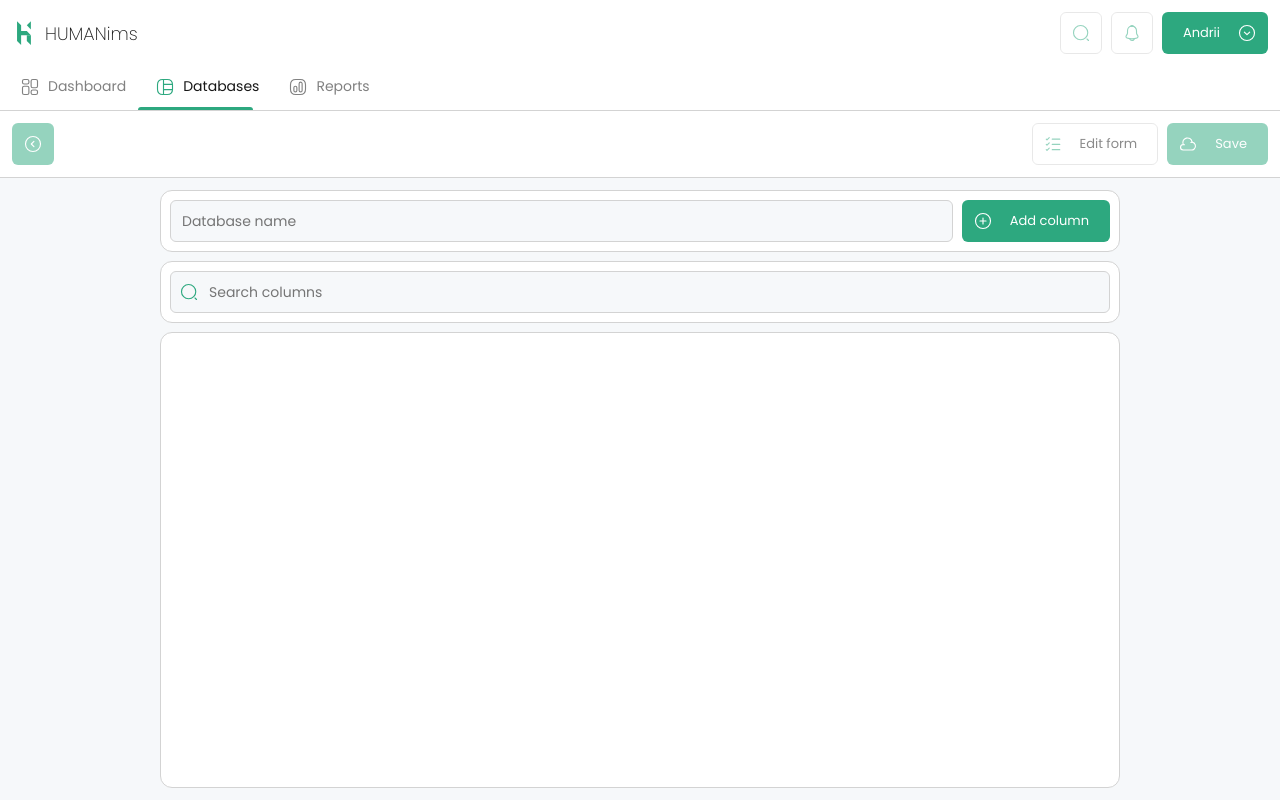
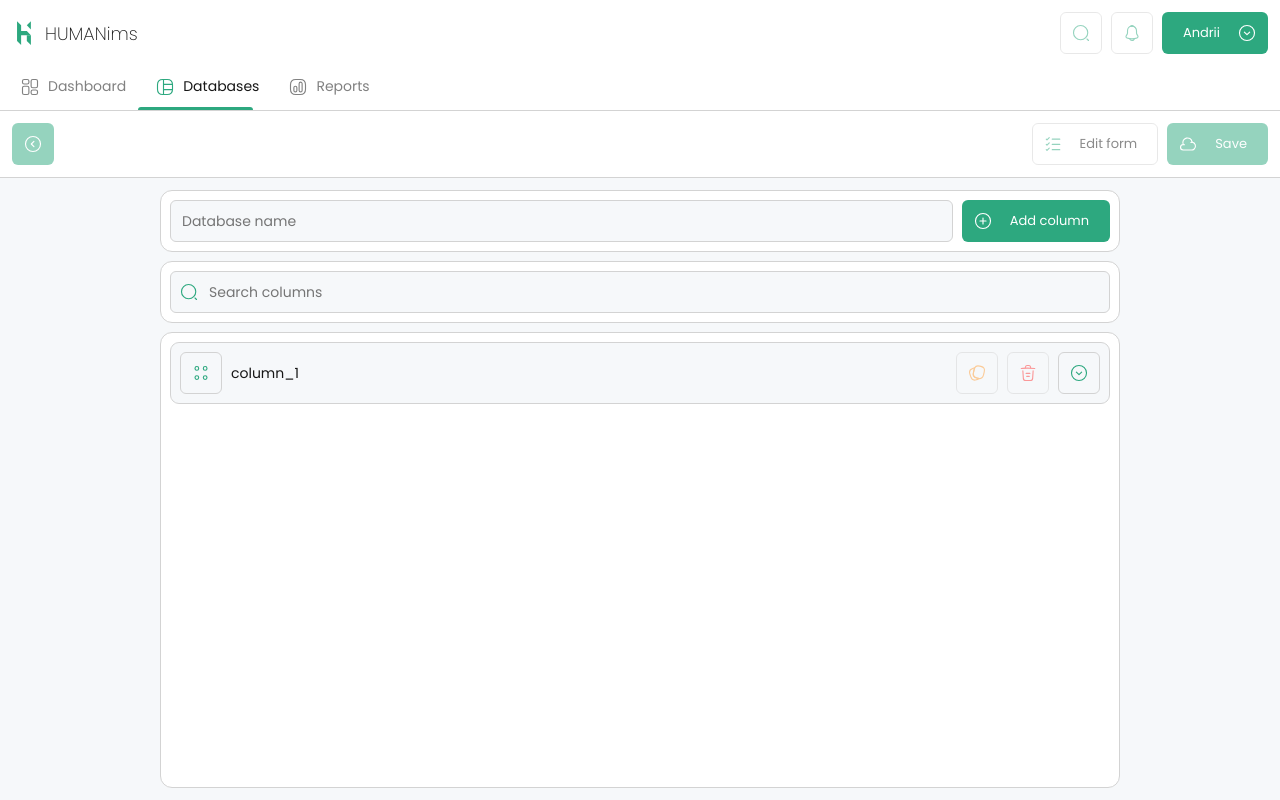
Before and after one commit to komiakov/HUMANims, a Next.js app: page /databases/new in a window 1280 px wide. Built offline with nearby package versions, Linux system fonts and the light colour scheme.

Commit message:
added columns generator

```diff
--- a/package.json
+++ b/package.json
@@ -12,7 +12,8 @@
     "next": "15.5.3",
     "react": "19.1.0",
     "react-dom": "19.1.0",
-    "sass": "^1.92.1"
+    "sass": "^1.92.1",
+    "zustand": "^5.0.8"
   },
   "devDependencies": {
     "@eslint/eslintrc": "^3",
--- a/src/app/databases/new/page.tsx
+++ b/src/app/databases/new/page.tsx
@@ -4,18 +4,15 @@ import { useEffect, useState } from "react";
 import HmnButton from "@/components/HmnButton";
 import "@/styles/newDatabasePage.scss";
 import HmnInput from "@/components/HmnInput";
-import { useColumns } from "@/hooks/useColumns";
+import { useColumns } from "@/store/useColumns";
+import HmnColumn from "@/components/HmnColumn";
 
 export default function Databases() {
-  const [isOpenLeftPanel, setIsOpenLeftPanel] = useState(false);
-  const [activeColumn, setActiveColumn] = useState(-1);
   const { database, addColumn, resetDatabase, updateColumn } = useColumns();
 
   useEffect(() => {
     addColumn();
   }, []);
-
-  const currentColumn = database.columns.find((col) => col.id === activeColumn);
 
   return (
     <div id="ims-content">
@@ -42,12 +39,26 @@ export default function Databases() {
       <div id="ims-content-body">
         <div id="ims-content-body__name-and-column">
           <HmnInput placeholder="Database name" />
-          <HmnButton type="accent mbl-hide" label="Add column" iconLeft="add" />
+          <HmnButton
+            type="accent mbl-hide"
+            label="Add column"
+            iconLeft="add"
+            onClick={() => {
+              addColumn();
+            }}
+          />
         </div>
         <div id="ims-content-body__search">
           <HmnInput placeholder="Search columns" iconLeft="search" />
         </div>
-        <div className="scroll"></div>
+        {database.columns.length > 0 && (
+          <div className="scroll">
+          {database.columns.map((col) => (
+            <HmnColumn key={col.id} columnId={col.id}/>
+          ))}
+        </div>
+        )}
+
       </div>
     </div>
   );
--- /dev/null
+++ b/src/components/HmnColumn.tsx
@@ -0,0 +1,62 @@
+"use client";
+
+import "@/styles/components/hmnColumn.scss";
+import { useState } from "react";
+import { useColumns } from "@/store/useColumns";
+import HmnInput from "@/components/HmnInput";
+import HmnButton from "@/components/HmnButton";
+
+interface HmnColumnProps {
+  columnId: number;
+}
+
+export default function HmnColumn({ columnId }: HmnColumnProps) {
+  const [isOpen, setIsOpen] = useState(false);
+  const { database, updateColumn } = useColumns();
+
+  const currentColumn = database.columns.find((c) => c.id === columnId);
+
+  if (!currentColumn) return null;
+
+  return (
+    <div className="hmn-column">
+      <div className="hmn-column__header container-flex">
+        <section>
+          <HmnButton iconLeft="move" />
+          <span className="hmn-column__header__name">
+            {currentColumn.name.value}
+          </span>
+        </section>
+        <section>
+          <HmnButton iconLeft="duplicate" type="warning" disabled={true} />
+          <HmnButton iconLeft="delete" type="alert" disabled={true} />
+          <HmnButton
+            iconLeft="arrowDown"
+            onClick={() => setIsOpen(!isOpen)}
+            type="primary"
+            className={isOpen ? "rotate" : ""}
+          />
+        </section>
+      </div>
+
+      {isOpen && (
+        <div className="hmn-column__body">
+          <div className="row">
+            <div className="input-block input-block__hulf">
+              <span className="input-block__label">* Column name</span>
+              <HmnInput
+                placeholder="Required"
+                defaultValue={currentColumn.name.value}
+                onSave={(value: string) =>
+                  updateColumn(columnId, {
+                    name: { ...currentColumn.name, value },
+                  })
+                }
+              />
+            </div>
+          </div>
+        </div>
+      )}
+    </div>
+  );
+}
--- a/src/hooks/useColumns.ts
+++ /dev/null
@@ -1,75 +0,0 @@
-"use client";
-
-import { useState } from "react";
-
-export interface Column {
-  id: number;
-  name: { value: string; isValid: boolean };
-  type: { value: string };
-  format: { value: string };
-  unique: { value: boolean };
-  required: { value: boolean };
-  min: { value: string | number; isValid: boolean };
-  max: { value: string | number; isValid: boolean };
-  default: { value: string | number | boolean; isValid: boolean };
-}
-
-export interface Database {
-  name: { value: string; isValid: boolean };
-  languages: string[];
-  columns: Column[];
-}
-
-export function useColumns() {
-  const [database, setDatabase] = useState<Database>({
-    name: { value: "New database", isValid: true },
-    languages: ["en"],
-    columns: [],
-  });
-
-  const addColumn = () => {
-    setDatabase((prev) => {
-      const columnIndex = prev.columns.length + 1;
-      const newColumn: Column = {
-        id: columnIndex,
-        name: { value: `column_${columnIndex}`, isValid: true },
-        type: { value: "text" },
-        format: { value: "" },
-        unique: { value: true },
-        required: { value: false },
-        min: { value: 0, isValid: true },
-        max: { value: 99999, isValid: true },
-        default: { value: "", isValid: true },
-      };
-      return { ...prev, columns: [...prev.columns, newColumn] };
-    });
-  };
-
-  const getColumnById = (id: number) =>
-    database.columns.find((col) => col.id === id);
-
-  const resetDatabase = () => {
-    setDatabase({
-      name: { value: "New database", isValid: true },
-      languages: ["en"],
-      columns: [],
-    });
-  };
-
-  const updateColumn = (id: number, newData: Partial<Column>) => {
-    setDatabase((prev) => ({
-      ...prev,
-      columns: prev.columns.map((col) =>
-        col.id === id ? { ...col, ...newData } : col
-      ),
-    }));
-  };
-
-  return {
-    database,
-    addColumn,
-    getColumnById,
-    resetDatabase,
-    updateColumn,
-  };
-}
--- /dev/null
+++ b/src/store/useColumns.ts
@@ -0,0 +1,82 @@
+// store/useColumns.ts
+"use client";
+
+import { create } from "zustand";
+
+export interface Column {
+  id: number;
+  name: { value: string; isValid: boolean };
+  type: { value: string };
+  format: { value: string };
+  unique: { value: boolean };
+  required: { value: boolean };
+  min: { value: string | number; isValid: boolean };
+  max: { value: string | number; isValid: boolean };
+  default: { value: string | number | boolean; isValid: boolean };
+}
+
+export interface Database {
+  name: { value: string; isValid: boolean };
+  languages: string[];
+  columns: Column[];
+}
+
+interface ColumnsStore {
+  database: Database;
+  addColumn: () => void;
+  getColumnById: (id: number) => Column | undefined;
+  resetDatabase: () => void;
+  updateColumn: (id: number, newData: Partial<Column>) => void;
+}
+
+export const useColumns = create<ColumnsStore>((set, get) => ({
+  database: {
+    name: { value: "New database", isValid: true },
+    languages: ["en"],
+    columns: [],
+  },
+
+  addColumn: () =>
+    set((state) => {
+      const columnIndex = state.database.columns.length + 1;
+      const newColumn: Column = {
+        id: columnIndex,
+        name: { value: `column_${columnIndex}`, isValid: true },
+        type: { value: "text" },
+        format: { value: "" },
+        unique: { value: true },
+        required: { value: false },
+        min: { value: 0, isValid: true },
+        max: { value: 99999, isValid: true },
+        default: { value: "", isValid: true },
+      };
+      return {
+        database: {
+          ...state.database,
+          columns: [...state.database.columns, newColumn],
+        },
+      };
+    }),
+
+  getColumnById: (id) =>
+    get().database.columns.find((col) => col.id === id),
+
+  resetDatabase: () =>
+    set({
+      database: {
+        name: { value: "New database", isValid: true },
+        languages: ["en"],
+        columns: [],
+      },
+    }),
+
+  updateColumn: (id, newData) =>
+    set((state) => ({
+      database: {
+        ...state.database,
+        columns: state.database.columns.map((col) =>
+          col.id === id ? { ...col, ...newData } : col
+        ),
+      },
+    })),
+}));
--- /dev/null
+++ b/src/styles/components/hmnColumn.scss
@@ -0,0 +1,57 @@
+.hmn-column {
+  display: grid;
+  gap: 24px;
+  padding: 9px;
+  border-radius: 9px;
+  border: 1px solid var(--brdr-color);
+  background-color: var(--bg-item-main);
+  .hmn-column__header {
+    .hmn-column__header__name {
+      font-size: 14px;
+      color: var(--ft-main);
+      cursor: default;
+    }
+    .hmn-button {
+        &.rotate svg {
+            transform: rotate(180deg);
+        }
+    }
+  }
+  .hmn-column__body {
+    display: grid;
+    gap: 12px;
+    .row {
+      display: flex;
+      align-items: start;
+      gap: 9px;
+      .input-block {
+        display: grid;
+        gap: 3px;
+        width: 100%;
+        .input-block__label {
+          font-size: 12px;
+          color: var(--ft-main);
+        }
+      }
+    }
+  }
+}
+
+@media (max-width: 720px) {
+    .hmn-column .hmn-column__body {
+        .row {
+            display: grid;
+            gap: 24px;
+        }
+    }
+}
+
+@media (min-width: 721px) {
+    .hmn-column .hmn-column__body {
+        .row {
+            .input-block__hulf {
+                width: calc(50% - 6px) !important;
+            }
+        }
+    }
+}
```
Also changed, not shown: 1 other file (tests, documents, lock files or other folders).
